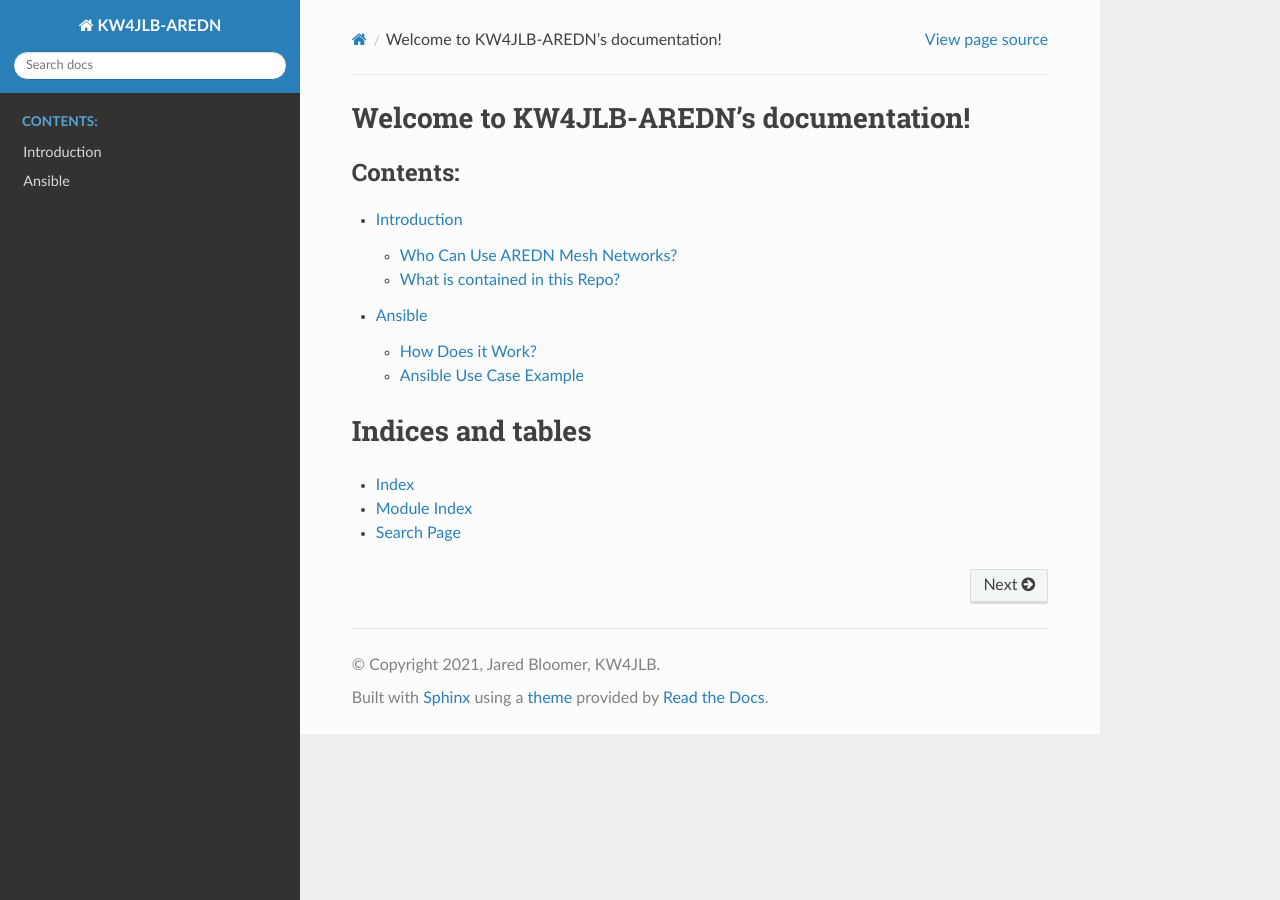
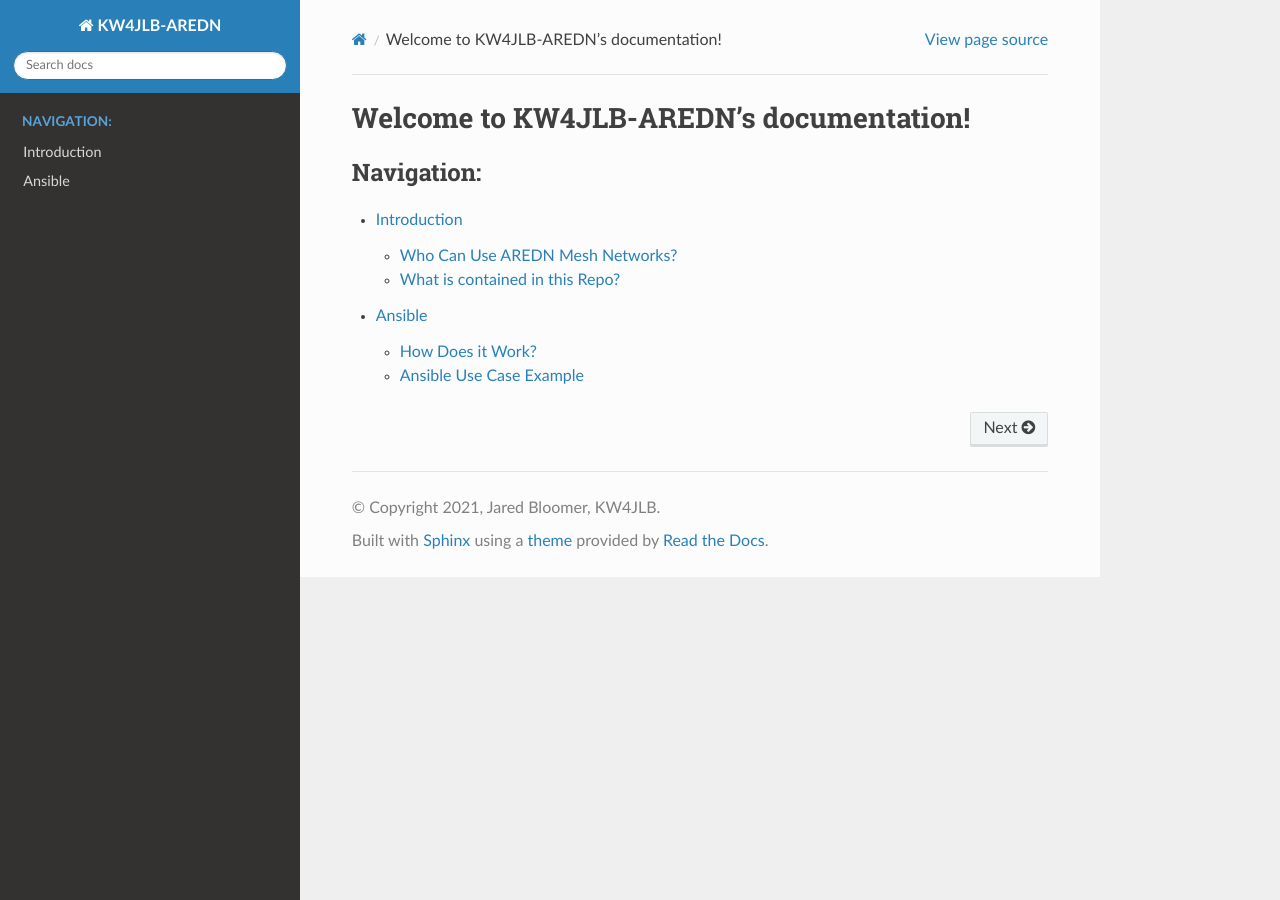
Before and after one commit to jared-bloomer/KW4JLB-AREDN, a Sphinx documentation site: the page built from source/index.rst, in a window 1280 px wide. Built offline with Sphinx 7.4.7 and the Read the Docs theme 2.0.0, drawn with Linux system fonts in a browser that asks for light colours.

Commit message:
Updating format

```diff
--- a/source/index.rst
+++ b/source/index.rst
@@ -8,16 +8,7 @@ Welcome to KW4JLB-AREDN's documentation!
 
 .. toctree::
    :maxdepth: 2
-   :caption: Contents:
+   :caption: Navigation:
 
    Introduction
    Ansible
-
-
-
-Indices and tables
-==================
-
-* :ref:`genindex`
-* :ref:`modindex`
-* :ref:`search`
```
